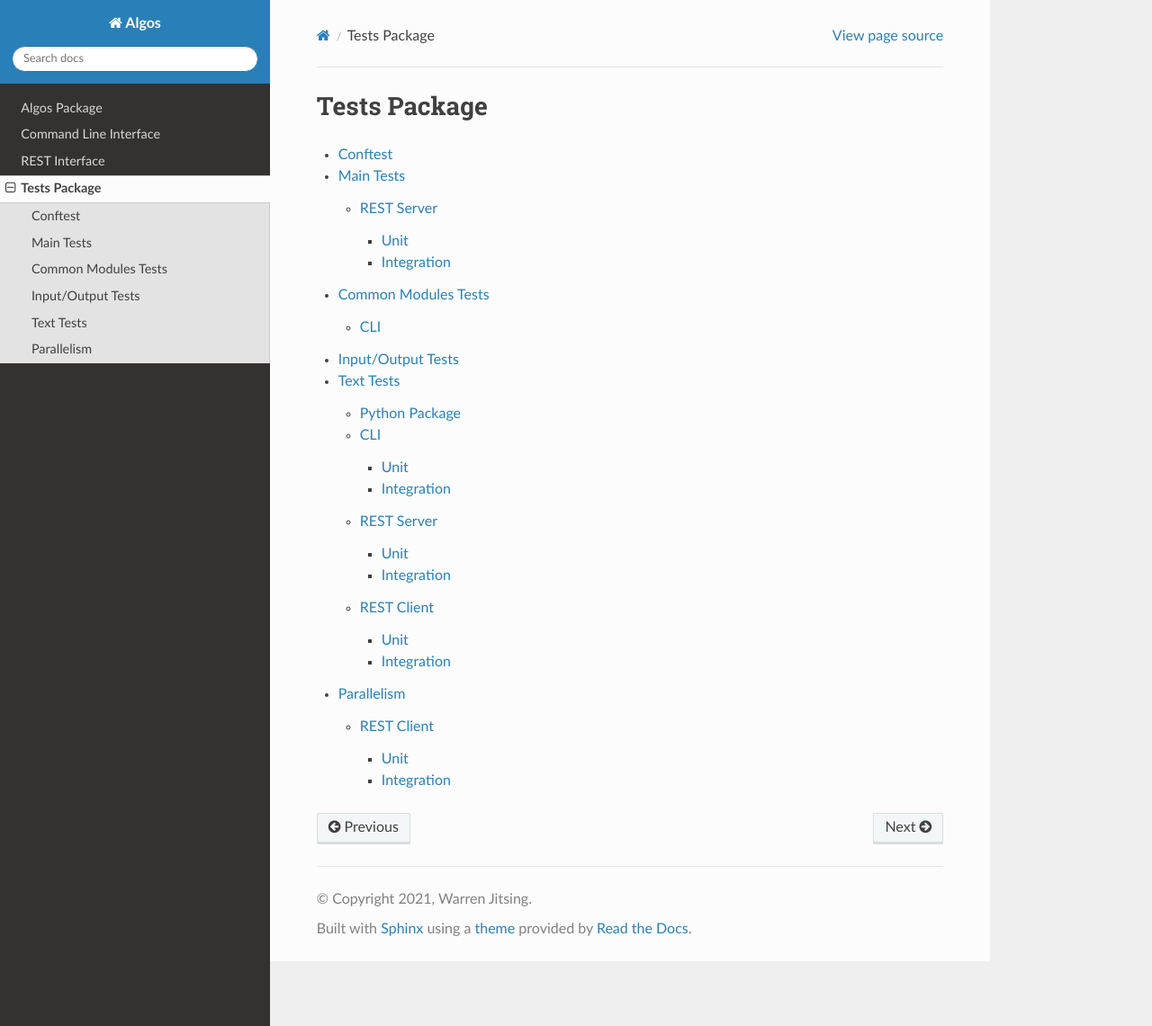
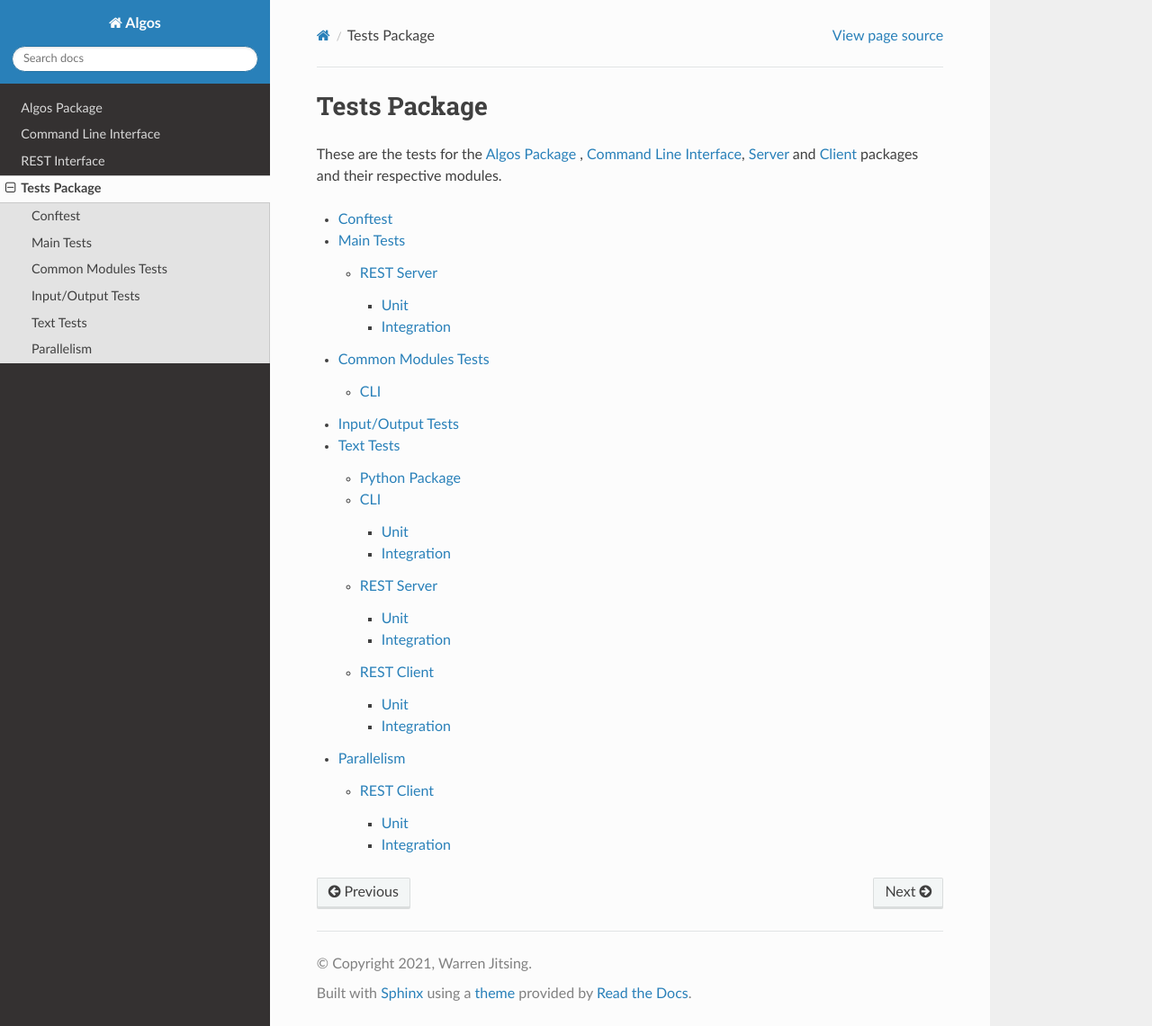
Before and after one commit to chernobylcitybus/algos, a Sphinx documentation site: the page built from docs/source/tests.rst, in a window 1280 px wide and 1141 px high. Shown: the whole window at 90% size. Built offline with Sphinx 7.4.7 and the Read the Docs theme 2.0.0, drawn with Linux system fonts in a browser that asks for light colours; formulas are drawn with MathJax 3.

Commit message:
(Document) update base tests documentation
Why: Give a short preamble about the tests

How: Add to rst file with appropriate cross references.

Tags: documentation tests

```diff
--- a/docs/source/tests.rst
+++ b/docs/source/tests.rst
@@ -1,5 +1,8 @@
 Tests Package
 =============
+
+These are the tests for the :any:`algos` , :any:`cli`, :any:`rest_server` and :any:`rest_client` packages and their
+respective modules.
 
 .. toctree::
 
```
Also changed, not shown: 1 other file.
